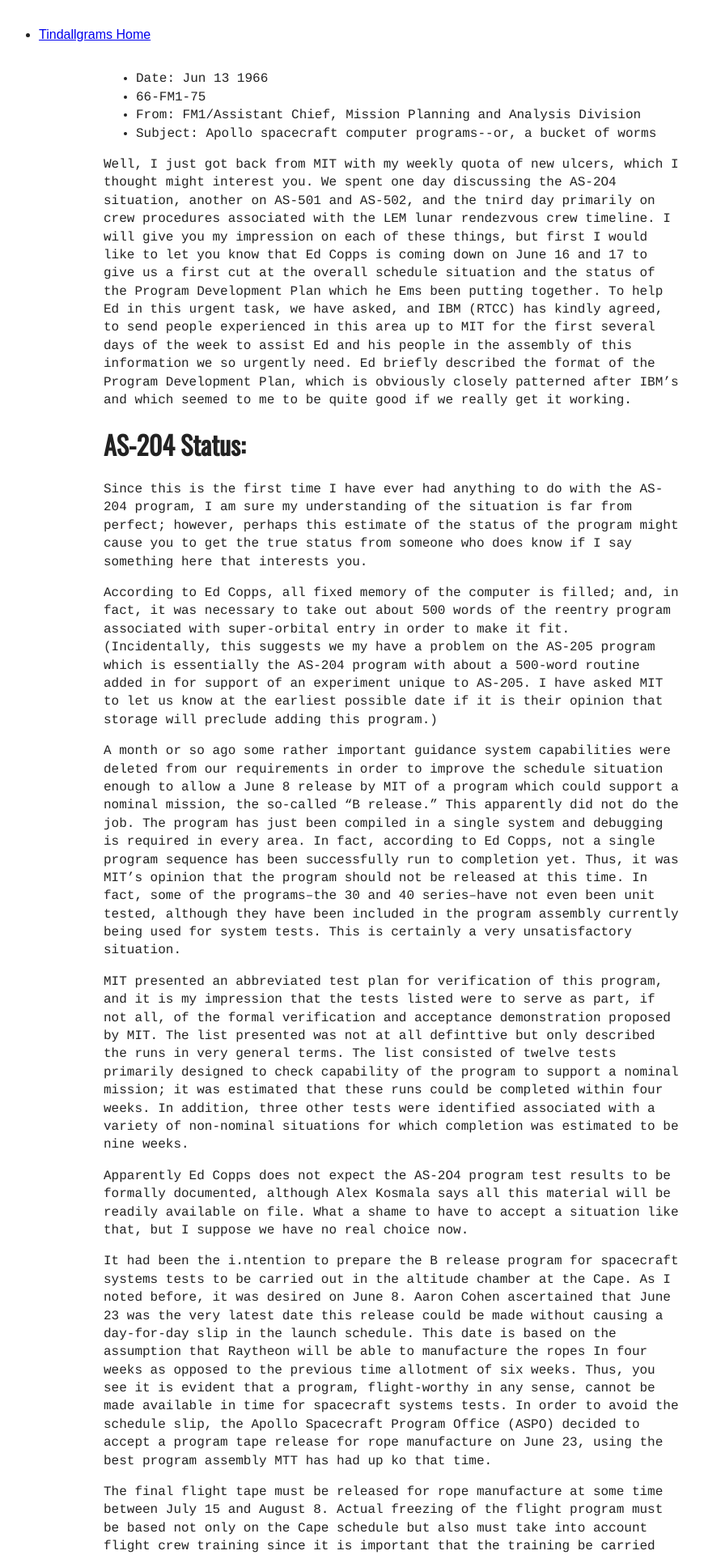
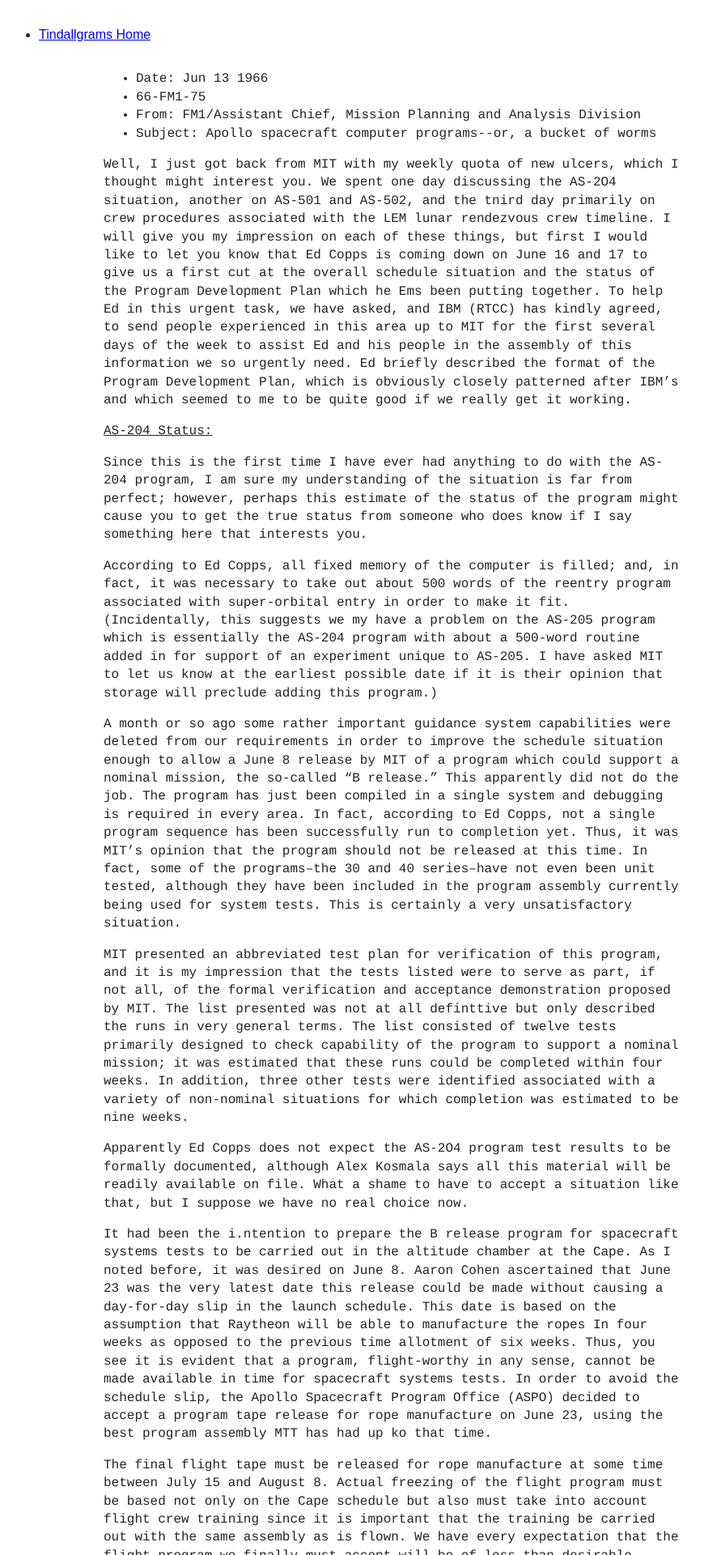
Before and after one commit to seanredmond/Tindallgrams, a Jekyll site: the page built from 66-FM1-75.md, in a window 1280 px wide. Shown: the top 1920 px of the page at 81% size, without its empty margins (152-1022 px from the left). Built offline with Jekyll 4.4.1, drawn with Linux system fonts in a browser that asks for light colours; nearby versions of some CDN libraries.

Commit message:
Add style for headings

```diff
--- a/css/main.css
+++ b/css/main.css
@@ -93,6 +93,12 @@ h1 {
     margin: 2em auto;
 }
 
+.tindallgram h1 {
+    font-family: Courier, serif;
+    font-size: 100%;
+    font-weight: normal;
+    text-decoration: underline;
+}
 
 
 
```
